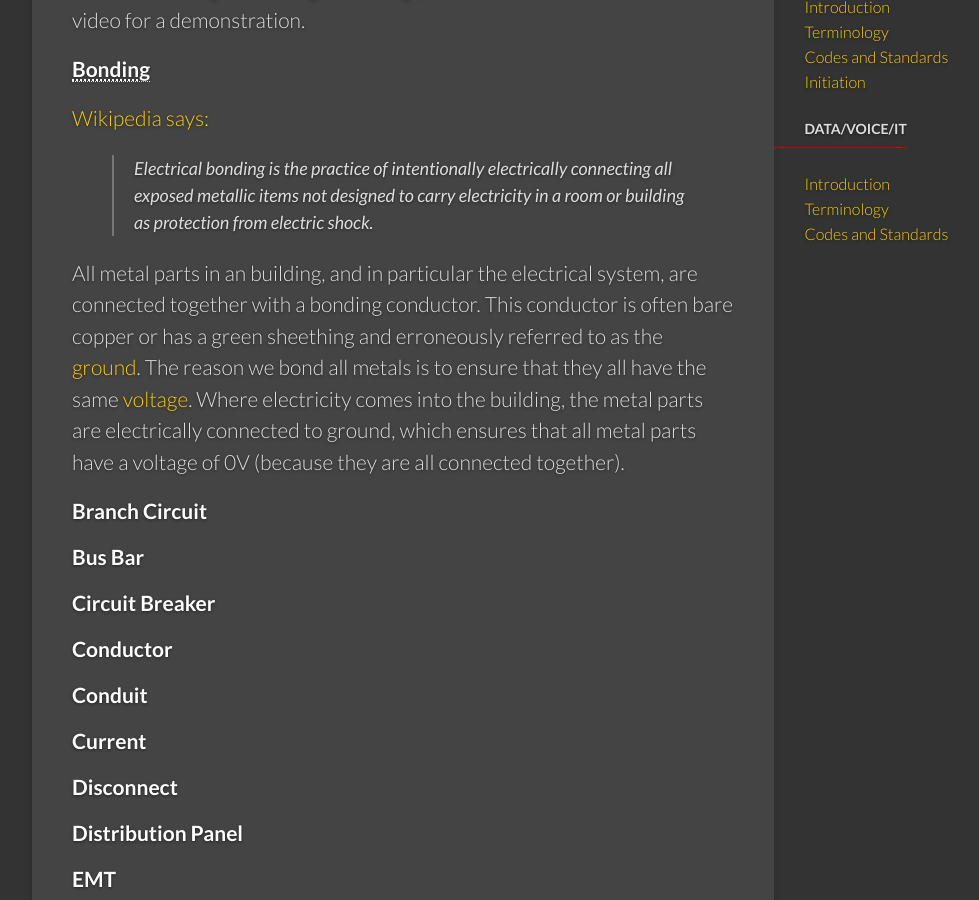
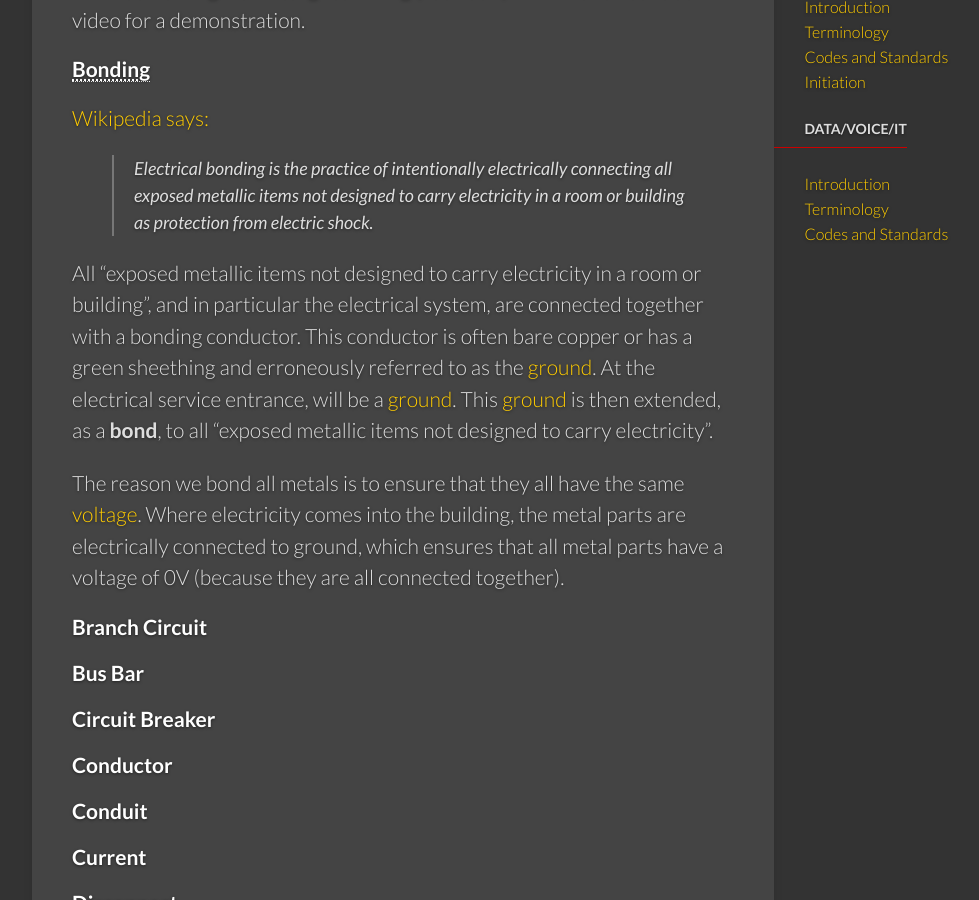
Before and after one commit to astallaert/astallaert.github.io, a Jekyll site: the page built from _ee/power-terminology.md, in a window 1280 px wide and 900 px high, scrolled down 513 px. Shown: the whole window, without its empty margins (139-1118 px from the left). Built offline with Jekyll 4.4.1, drawn with Linux system fonts in a browser that asks for light colours.

Commit message:
updated power definitions

```diff
--- a/_ee/power-terminology.md
+++ b/_ee/power-terminology.md
@@ -19,7 +19,9 @@
 
 > Electrical bonding is the practice of intentionally electrically connecting all exposed metallic items not designed to carry electricity in a room or building as protection from electric shock.
 
-All metal parts in an building, and in particular the electrical system, are connected together with a bonding conductor. This conductor is often bare copper or has a green sheething and erroneously referred to as the [ground]({{ site.baseurl }}/ee/power-terminology/#ground). The reason we bond all metals is to ensure that they all have the same [voltage]({{ site.baseurl }}/ee/power-terminology/#voltage). Where electricity comes into the building, the metal parts are electrically connected to ground, which ensures that all metal parts have a voltage of 0V (because they are all connected together).
+All "exposed metallic items not designed to carry electricity in a room or building", and in particular the electrical system, are connected together with a bonding conductor. This conductor is often bare copper or has a green sheething and erroneously referred to as the [ground]({{ site.baseurl }}/ee/power-terminology/#ground). At the electrical service entrance, will be a [ground]({{ site.baseurl }}/ee/power-terminology/#ground). This [ground]({{ site.baseurl }}/ee/power-terminology/#ground) is then extended, as a **bond**, to all "exposed metallic items not designed to carry electricity".
+
+The reason we bond all metals is to ensure that they all have the same [voltage]({{ site.baseurl }}/ee/power-terminology/#voltage). Where electricity comes into the building, the metal parts are electrically connected to ground, which ensures that all metal parts have a voltage of 0V (because they are all connected together).
 
 #### Branch Circuit
 
```
